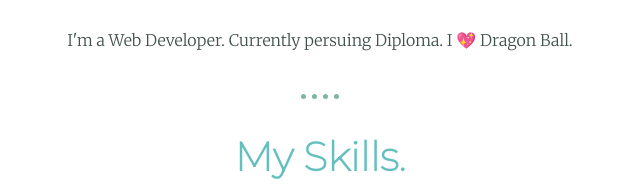
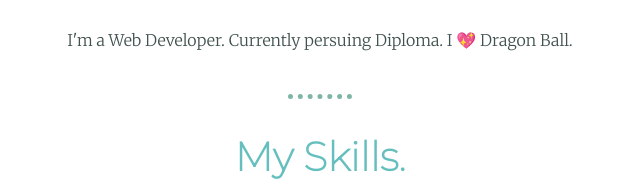
Before and after one commit to SanGoku17/MY-CSS-Website, a plain HTML site: page index.html in a window 1280 px wide. Shown: the part 1205-1398 px from the top of the page, 320-960 px from the left. Drawn offline with Linux system fonts and the light colour scheme.

Commit message:
Update styles.css

```diff
--- a/css/styles.css
+++ b/css/styles.css
@@ -34,7 +34,7 @@ h3{
 }
 
 .border{
-  width: 3%;
+  width: 5%;
   border-style:  dotted none none none;
   border-width: thick;
   border-color: #7EB5A6;
```
